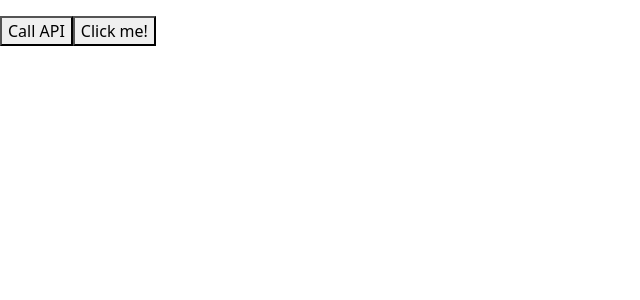
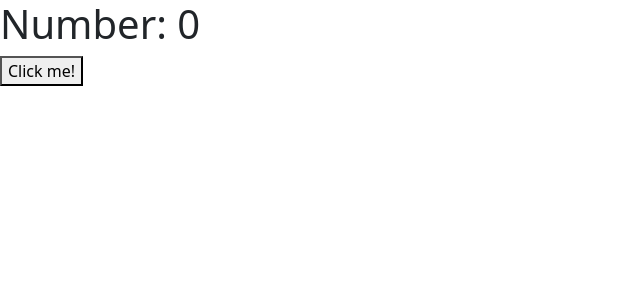
Before and after one commit to guidonunes/e-commerce-mern-react-exercises-, a React (Vite) app: page / in a window 1280 px wide. Shown: the top 300 px of the page, without its empty margins (0-640 px from the left). Built offline with nearby package versions, Linux system fonts and the light colour scheme.

Commit message:
implement useState hook increment function

```diff
--- a/src/App.jsx
+++ b/src/App.jsx
@@ -1,26 +1,16 @@
-import { useRef } from 'react';
-
-
+import React, { useState } from 'react';
 
 function App() {
-  let APIData = useRef(null);
-  let myData = useRef(null);
+  const [number, setNumber] = useState(0);
 
-  const fetchData = async () => {
-    const response = await fetch("https://dummyjson.com/products")
-    APIData.current = await response.json();
+  const addNumber = () => {
+    setNumber(number + 1);
   }
-
-const showData = () => {
-  myData.current.innerText = JSON.stringify(APIData.current);
-}
-
 
   return (
     <div>
-      <p ref={myData}></p>
-      <button onClick={fetchData}>Call API</button>
-      <button onClick={showData}>Click me!</button>
+      <h1>Number: {number} </h1>
+      <button onClick={addNumber}>Click me!</button>
     </div>
   )
 }
```
